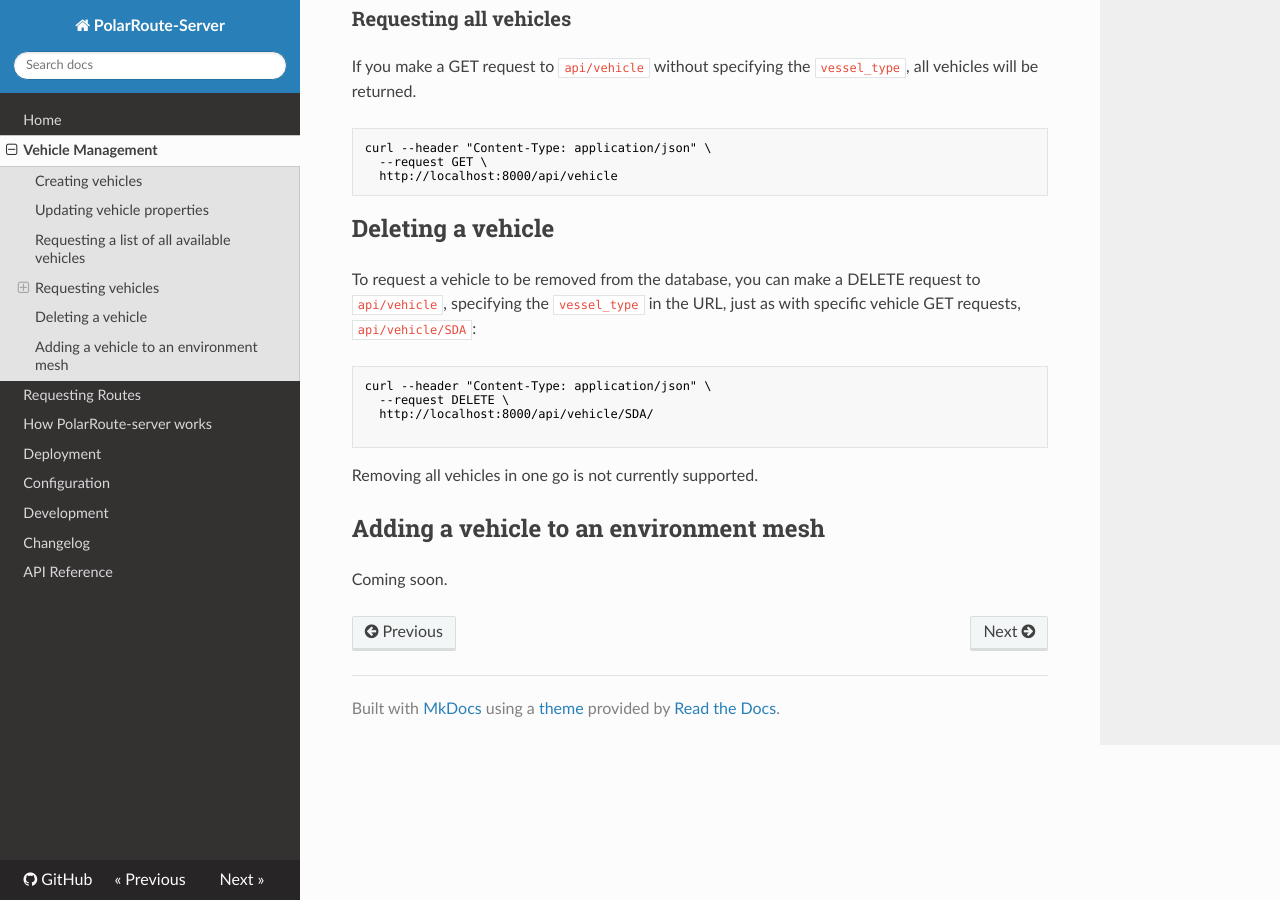
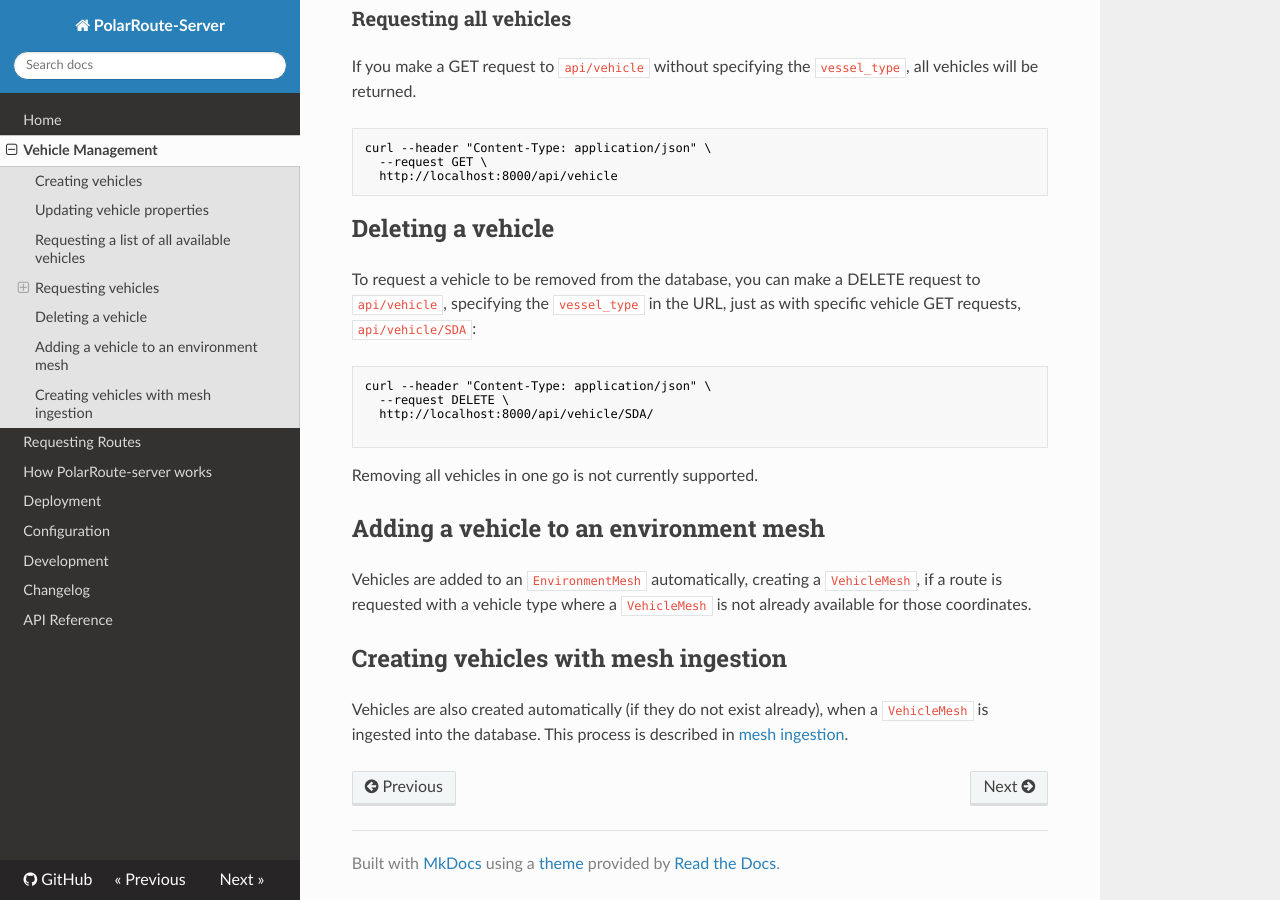
Before and after one commit to bas-amop/PolarRoute-server, an MkDocs documentation site: the page built from docs/vehicle-management.md, in a window 1280 px wide and 900 px high, scrolled down 1657 px. Built offline with MkDocs 1.6.1, drawn with Linux system fonts in a browser that asks for light colours; nearby versions of some CDN libraries.

Commit message:
updates to vehicle management docs

```diff
--- a/docs/vehicle-management.md
+++ b/docs/vehicle-management.md
@@ -101,4 +101,8 @@ Removing all vehicles in one go is not currently supported.
 
 ## Adding a vehicle to an environment mesh
 
-Coming soon.
+Vehicles are added to an `EnvironmentMesh` automatically, creating a `VehicleMesh`, if a route is requested with a vehicle type where a `VehicleMesh` is not already available for those coordinates.
+
+## Creating vehicles with mesh ingestion
+
+Vehicles are also created automatically (if they do not exist already), when a `VehicleMesh` is ingested into the database. This process is described in [mesh ingestion](how-polarroute-server-works.md#ingesting-meshes-into-the-database).
```
